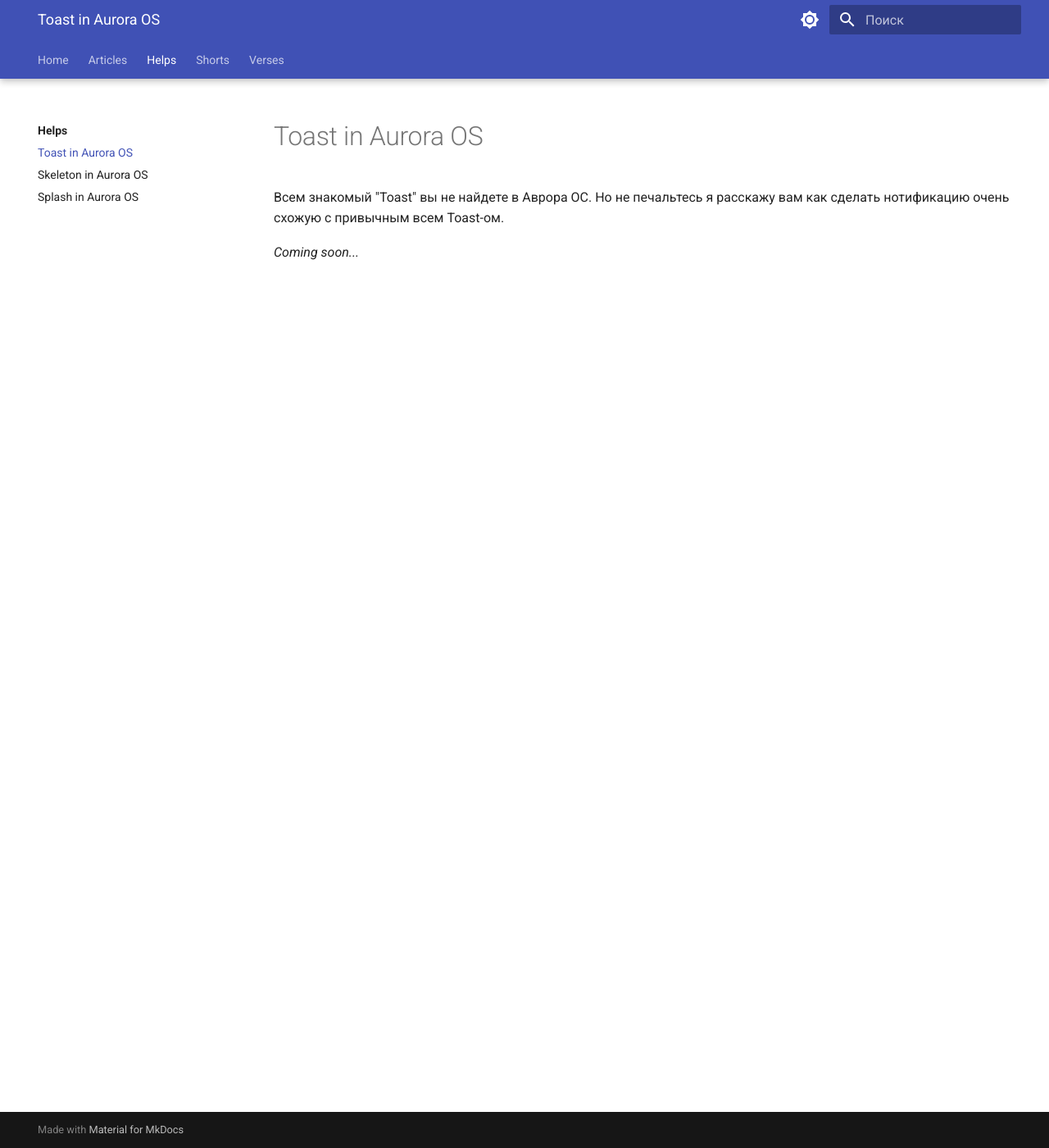
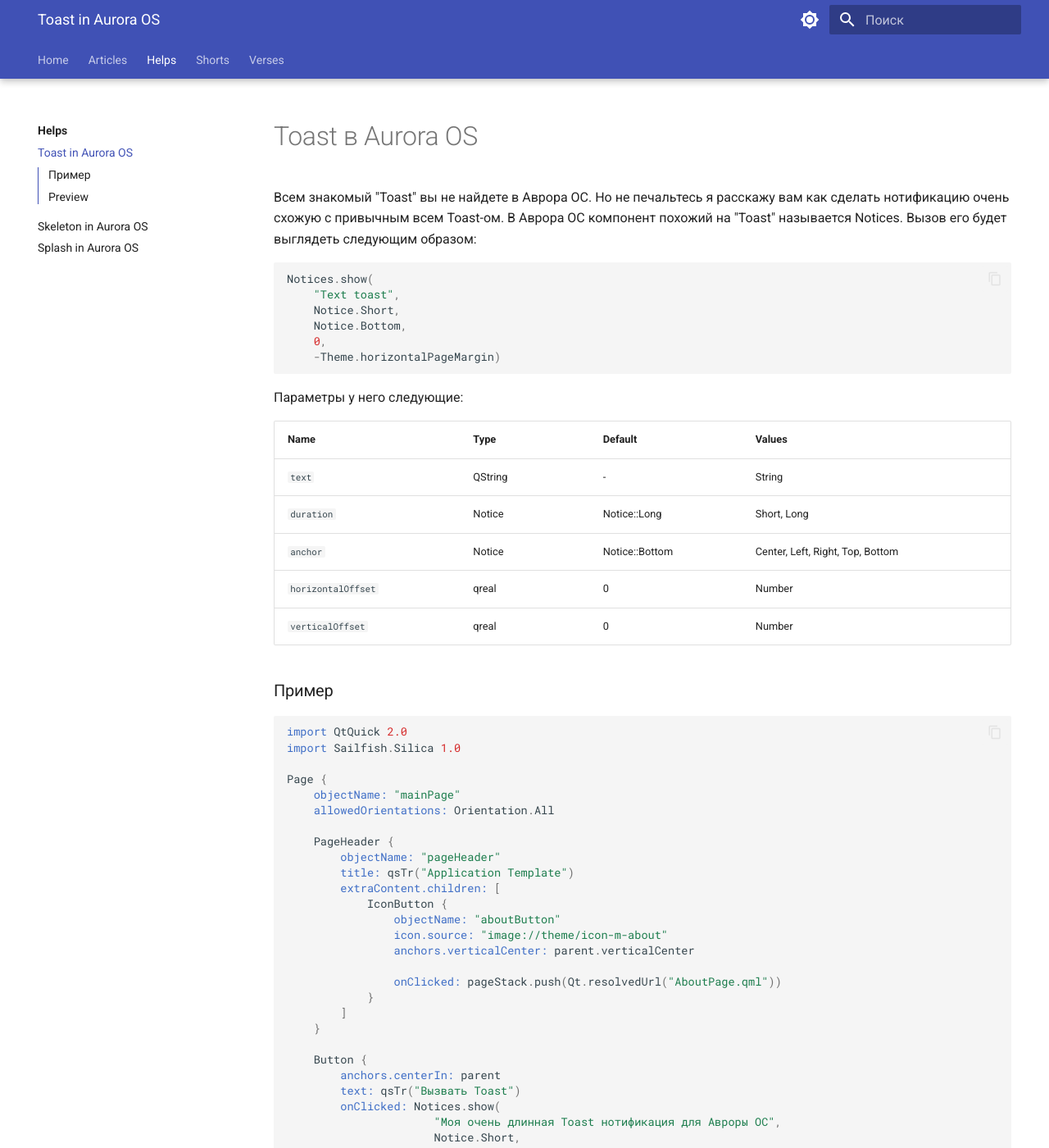
Before and after one commit to keygenqt/articles, an MkDocs documentation site: the page built from docs/helps/_1/index.md, in a window 1280 px wide and 1400 px high. Shown: the whole window at 82% size. Built offline with MkDocs 1.6.1 and Material for MkDocs 9.7.7, drawn with Linux system fonts in a browser that asks for light colours; some of the changed text lies outside the part shown.

Commit message:
Added Toast в Aurora OS

````diff
--- a/docs/assets/main.css
+++ b/docs/assets/main.css
@@ -57,6 +57,12 @@
     position: relative;
     z-index: 1;
 }
+.md-typeset__table {
+    width: 100%;
+}
+.md-typeset__table table {
+    display: inline-table !important;
+}
 
 /** Shorts **/
 img[alt="preview.webp"] {
--- a/docs/helps/_1/index.md
+++ b/docs/helps/_1/index.md
@@ -1,6 +1,66 @@
-# Toast in Aurora OS
+# Toast в Aurora OS
 
 Всем знакомый "Toast" вы не найдете в Аврора ОС.
 Но не печальтесь я расскажу вам как сделать нотификацию очень схожую с привычным всем Toast-ом.
+В Аврора ОС компонент похожий на "Toast" называется Notices.
+Вызов его будет выглядеть следующим образом:
 
-_Coming soon..._
+```qml
+Notices.show(
+    "Text toast",
+    Notice.Short,
+    Notice.Bottom,
+    0,
+    -Theme.horizontalPageMargin)
+```
+
+Параметры у него следующие:
+
+| Name                 | Type    | Default        | Values                           |
+|----------------------|---------|----------------|----------------------------------|
+| `text`               | QString | -              | String                           |
+| `duration`           | Notice  | Notice::Long   | Short, Long                      |
+| `anchor`             | Notice  | Notice::Bottom | Center, Left, Right, Top, Bottom |
+| `horizontalOffset`   | qreal   | 0              | Number                           |
+| `verticalOffset`     | qreal   | 0              | Number                           |
+
+### Пример
+
+```qml
+import QtQuick 2.0
+import Sailfish.Silica 1.0
+
+Page {
+    objectName: "mainPage"
+    allowedOrientations: Orientation.All
+
+    PageHeader {
+        objectName: "pageHeader"
+        title: qsTr("Application Template")
+        extraContent.children: [
+            IconButton {
+                objectName: "aboutButton"
+                icon.source: "image://theme/icon-m-about"
+                anchors.verticalCenter: parent.verticalCenter
+
+                onClicked: pageStack.push(Qt.resolvedUrl("AboutPage.qml"))
+            }
+        ]
+    }
+
+    Button {
+        anchors.centerIn: parent
+        text: qsTr("Вызвать Toast")
+        onClicked: Notices.show(
+                      "Моя очень длинная Toast нотификация для Авроры ОС",
+                      Notice.Short,
+                      Notice.Bottom,
+                      0,
+                      -Theme.horizontalPageMargin)
+    }
+}
+```
+
+### Preview
+
+![my_gif.gif](data%2Fmy_gif.gif)
````
Also changed, not shown: 1 other file.
